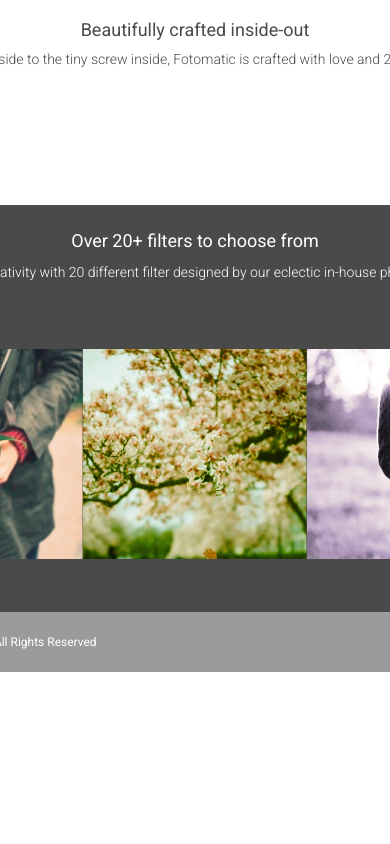
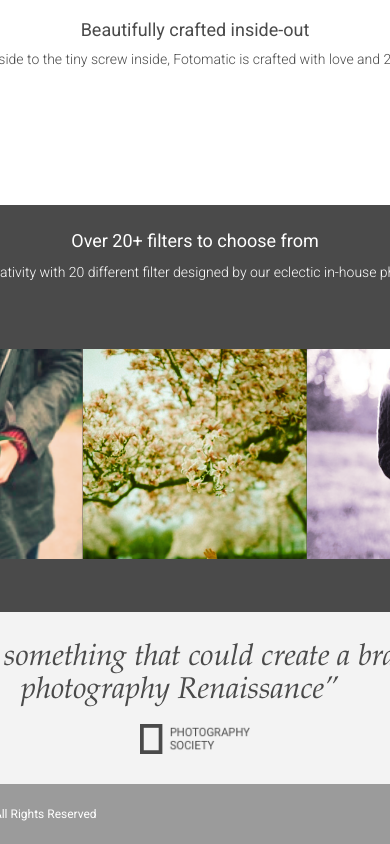
Before and after one commit to Mercurialproductions/Webpage_PhotoMatic, a plain HTML site: page index.html in a window 390 px wide. Shown: the part 1507-2351 px from the top of the page. Before the commit the page ends 2179 px from the top, so only its background shows below. Drawn offline with Linux system fonts and the light colour scheme; a web font is replaced by a local one.

Commit message:
fixed the pc layout.

```diff
--- a/resources/css/style.css
+++ b/resources/css/style.css
@@ -390,11 +390,11 @@ header .mobile {
   background-color: #f3f3f3;
 }
 
-#quotes-section content {
+#quotes-section .content {
   padding: 5rem 0;
 }
 
-#quotes-section quote {
+#quotes-section .quote {
   padding-right: 1.875rem;
   font-family: "Palatino", serif;
   font-size: 1.875rem;
@@ -403,12 +403,12 @@ header .mobile {
   color: #4a4a4a;
 }
 
-#quotes-section quote-citation {
+#quotes-section .quote-citation {
   height: 1.875rem;
 }
 
 @media only screen and (max-width: 760px) {
-  #quotes-section content {
+  #quotes-section .content {
     padding: 1.875rem .625rem;
   }
 
@@ -417,7 +417,7 @@ header .mobile {
     line-height: 1.4;
   }
 
-  #quotes-section quote-citation {
+  #quotes-section .quote-citation {
     display: block;
     padding-top: 1rem;
     margin: auto;
```
Also changed, not shown: index.html (+1 -1 lines).
